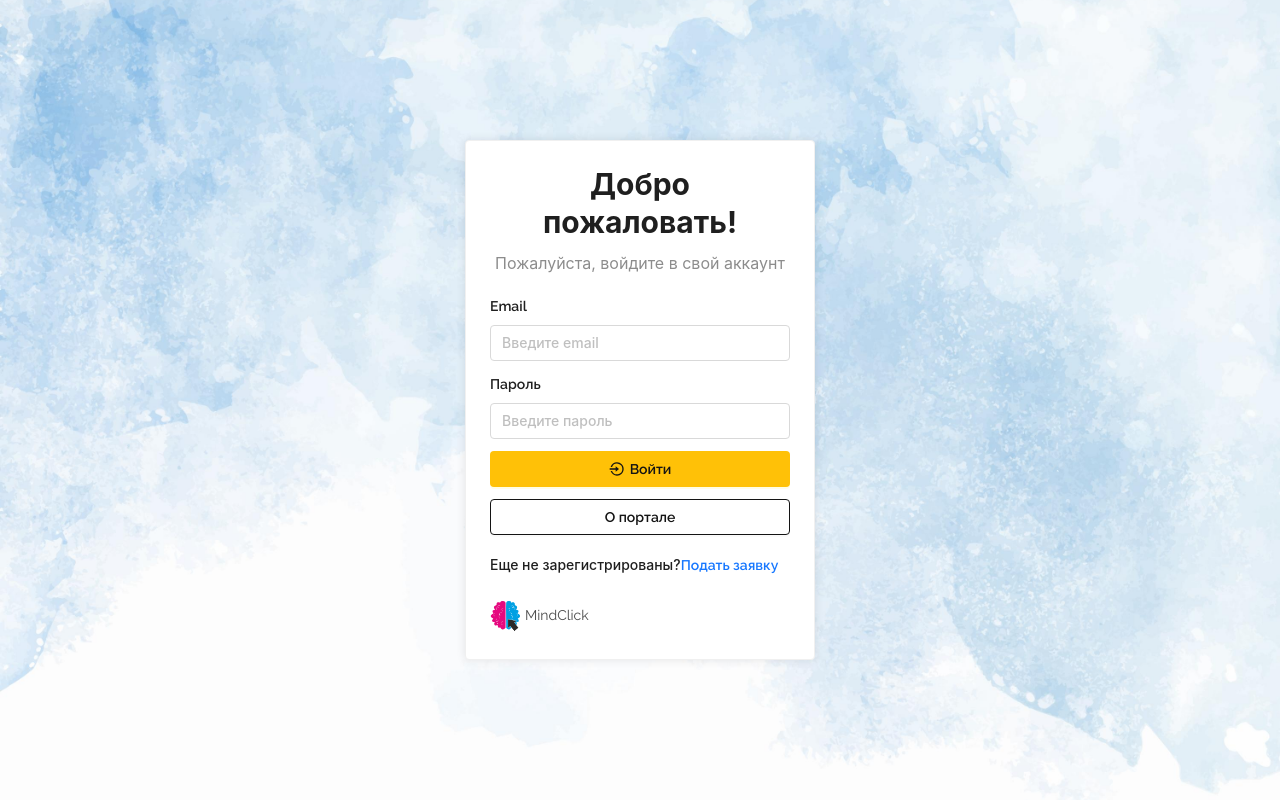
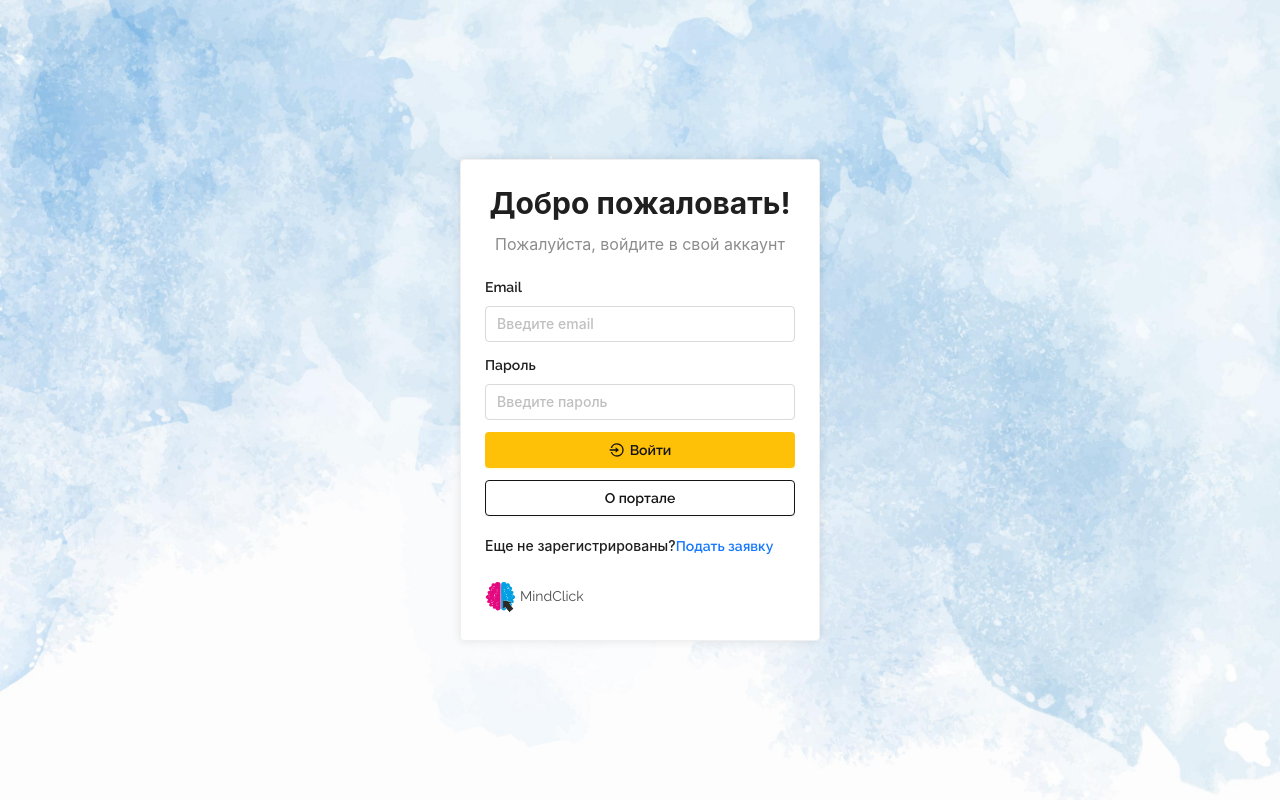
Before and after one commit to Adlemas/mindclick-frontend-v2-review, a Next.js app: page /login in a window 1280 px wide. Built offline with nearby package versions, Linux system fonts and the light colour scheme.

Commit message:
fix: increase width of card to prevent content wrapping

```diff
--- a/src/views/LoginView/styles.module.scss
+++ b/src/views/LoginView/styles.module.scss
@@ -38,7 +38,7 @@
   }
 
   &__Card {
-    width: 350px;
+    width: 360px;
     align-items: center;
 
     box-shadow: 0 0 10px 0 rgba(0, 0, 0, 0.1);
```
